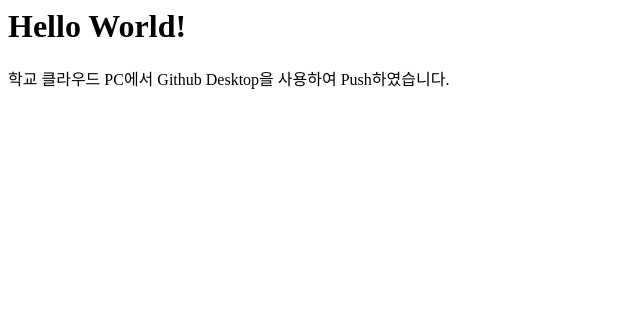
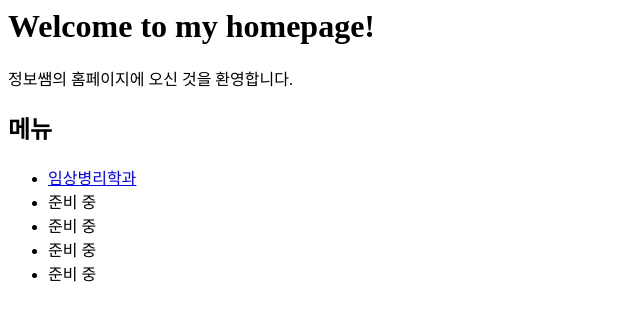
Before and after one commit to taean34/taean34.github.io, a plain HTML site: page index.html in a window 1280 px wide. Shown: the whole page, without its empty margins (0-640 px from the left). Drawn offline with Linux system fonts and the light colour scheme.

Commit message:
Update index.html

```diff
--- a/index.html
+++ b/index.html
@@ -1,2 +1,10 @@
-<h1>Hello World!</h1>
-<p>학교 클라우드 PC에서 Github Desktop을 사용하여 Push하였습니다.</p>
+<h1>Welcome to my homepage!</h1>
+<p>정보쌤의 홈페이지에 오신 것을 환영합니다.</p>
+<h2>메뉴</h2>
+<ul>
+  <li><a href="departure.html">임상병리학과</a></li>
+  <li>준비 중</li>
+  <li>준비 중</li>
+  <li>준비 중</li>
+  <li>준비 중</li>
+</ul>
```
